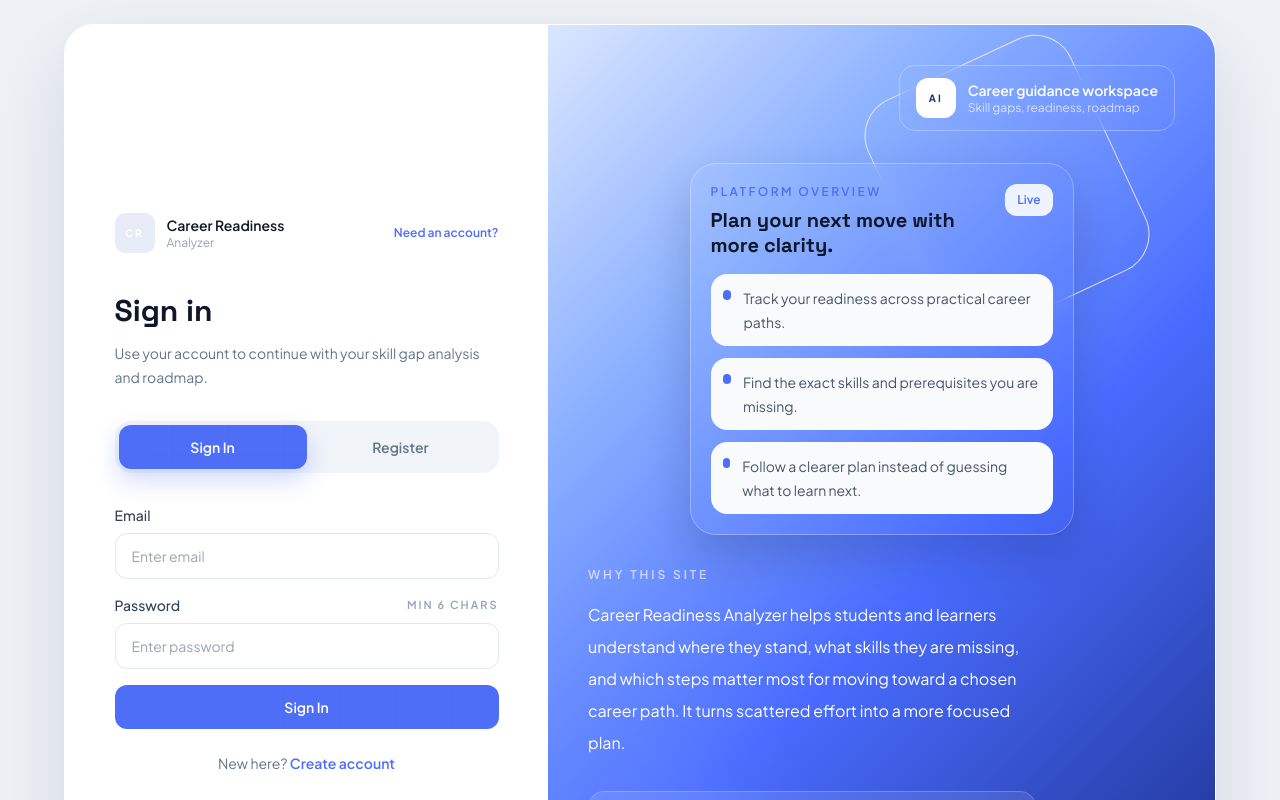
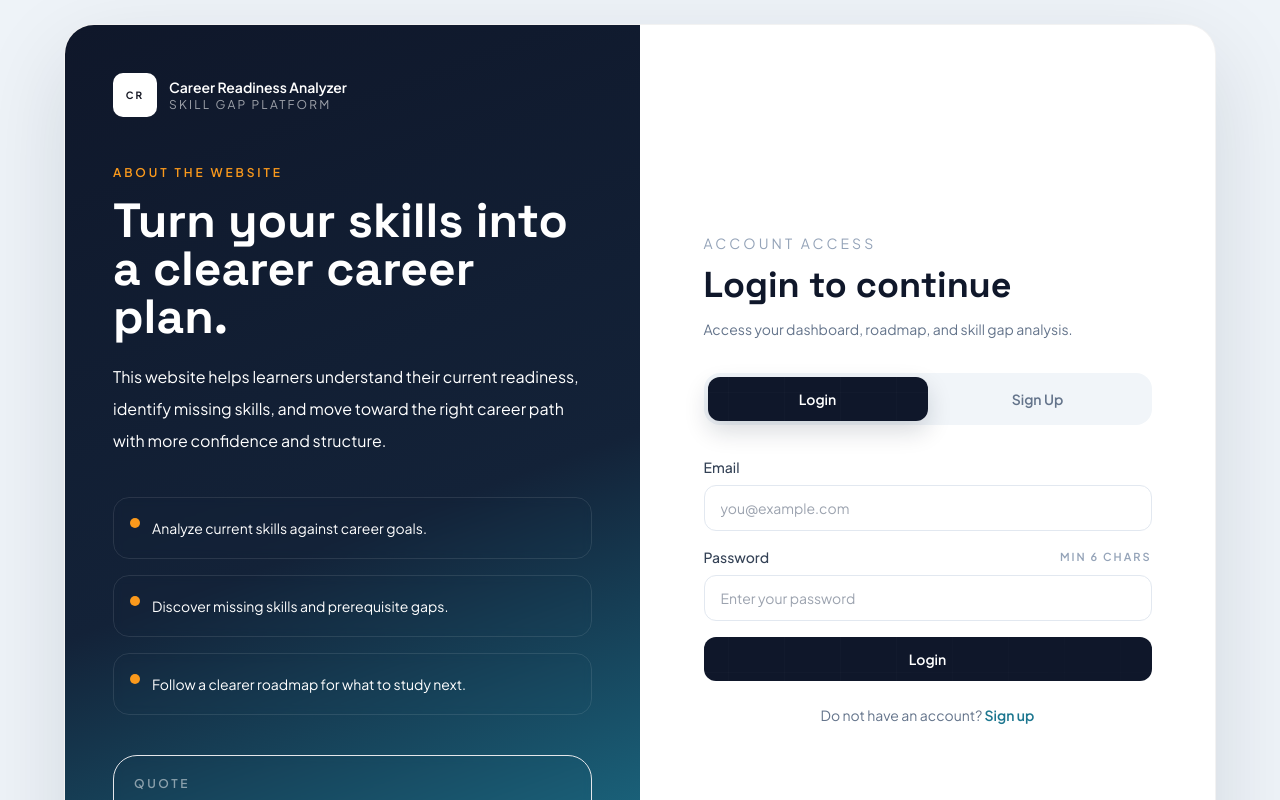
Before and after one commit to aryanishan/skill-based-analyzer, a React (Vite) app in the folder frontend/: page /auth in a window 1280 px wide. Shown: the top 800 px of the page. Built offline with nearby package versions, Linux system fonts and the light colour scheme.

Commit message:
ui changes

```diff
--- a/frontend/src/pages/AuthPage.tsx
+++ b/frontend/src/pages/AuthPage.tsx
@@ -5,10 +5,10 @@ import { register, login } from '../api';
 import LogoBadge from '../components/LogoBadge';
 import { useAuth } from '../context/AuthContext';
 
-const insightCards = [
-  'Track your readiness across practical career paths.',
-  'Find the exact skills and prerequisites you are missing.',
-  'Follow a clearer plan instead of guessing what to learn next.',
+const detailPoints = [
+  'Analyze current skills against career goals.',
+  'Discover missing skills and prerequisite gaps.',
+  'Follow a clearer roadmap for what to study next.',
 ];
 
 export default function AuthPage() {
@@ -38,38 +38,77 @@ export default function AuthPage() {
   };
 
   return (
-    <div className="min-h-screen bg-[#eef2f7] px-4 py-6 sm:px-6 lg:px-8">
-      <div className="mx-auto flex min-h-[calc(100vh-3rem)] w-full max-w-6xl overflow-hidden rounded-[30px] border border-white/70 bg-white shadow-[0_30px_80px_rgba(15,23,42,0.12)] lg:min-h-[720px]">
-        <section className="flex w-full items-center justify-center bg-white px-6 py-10 sm:px-10 lg:w-[42%] lg:px-12">
-          <div className="w-full max-w-sm">
-            <div className="mb-10 flex items-center justify-between gap-3">
-              <div className="flex items-center gap-3">
-                <LogoBadge
-                  label="CR"
-                  className="h-10 w-10 rounded-2xl bg-[#0f172a] text-[10px] tracking-[0.22em] text-white"
-                />
-                <div>
-                  <div className="text-sm font-semibold text-[#0f172a]">Career Readiness</div>
-                  <div className="text-xs text-slate-400">Analyzer</div>
-                </div>
-              </div>
-              <div className="text-xs font-semibold text-[#4f6ef7]">
-                {mode === 'login' ? 'Need an account?' : 'Already joined?'}
+    <div className="min-h-screen bg-[#eef3f8] px-4 py-6 sm:px-6 lg:px-8">
+      <div className="mx-auto grid min-h-[calc(100vh-3rem)] max-w-6xl overflow-hidden rounded-[30px] border border-black/5 bg-white shadow-[0_30px_90px_rgba(15,23,42,0.12)] lg:grid-cols-2">
+        <section className="relative flex flex-col justify-between bg-[linear-gradient(160deg,#0f172a_0%,#132238_55%,#1c768f_100%)] px-6 py-8 text-white sm:px-10 sm:py-10 lg:px-12 lg:py-12">
+          <div className="absolute inset-0 overflow-hidden">
+            <div className="absolute -left-20 top-10 h-48 w-48 rounded-full bg-white/8 blur-3xl" />
+            <div className="absolute right-0 top-0 h-64 w-64 rounded-full bg-[#fa991c]/12 blur-3xl" />
+            <div className="absolute bottom-10 right-10 h-40 w-40 rounded-full bg-white/8 blur-2xl" />
+          </div>
+
+          <div className="relative z-10">
+            <div className="flex items-center gap-3">
+              <LogoBadge
+                label="CR"
+                className="h-11 w-11 rounded-2xl bg-white text-[10px] tracking-[0.22em] text-[#0f172a]"
+              />
+              <div>
+                <div className="text-sm font-semibold">Career Readiness Analyzer</div>
+                <div className="text-xs uppercase tracking-[0.18em] text-white/60">Skill gap platform</div>
               </div>
             </div>
 
-            <div>
-              <h1 className="font-['Space_Grotesk'] text-3xl font-bold text-[#0f172a]">
-                {mode === 'login' ? 'Sign in' : 'Create account'}
+            <div className="mt-12 max-w-lg">
+              <div className="text-xs font-semibold uppercase tracking-[0.24em] text-[#fa991c]">
+                About the website
+              </div>
+              <h1 className="mt-4 font-['Space_Grotesk'] text-4xl font-bold leading-tight sm:text-5xl">
+                Turn your skills into a clearer career plan.
               </h1>
-              <p className="mt-3 text-sm leading-6 text-slate-500">
-                {mode === 'login'
-                  ? 'Use your account to continue with your skill gap analysis and roadmap.'
-                  : 'Start building your personalized path with a clearer view of your current skills.'}
+              <p className="mt-5 text-base leading-8 text-white/78">
+                This website helps learners understand their current readiness, identify missing skills, and move
+                toward the right career path with more confidence and structure.
               </p>
             </div>
 
-            <div className="mt-8 grid grid-cols-2 rounded-2xl bg-slate-100 p-1">
+            <div className="mt-10 space-y-4">
+              {detailPoints.map((point) => (
+                <div
+                  key={point}
+                  className="flex items-start gap-3 rounded-2xl border border-white/10 bg-white/8 px-4 py-4 backdrop-blur-sm"
+                >
+                  <div className="mt-1 h-2.5 w-2.5 rounded-full bg-[#fa991c]" />
+                  <p className="text-sm leading-7 text-white/82">{point}</p>
+                </div>
+              ))}
+            </div>
+          </div>
+
+          <div className="relative z-10 mt-10 rounded-[24px] border border-white/12 bg-white/8 p-5 backdrop-blur-sm">
+            <div className="text-xs font-semibold uppercase tracking-[0.22em] text-white/50">Quote</div>
+            <p className="mt-3 text-lg leading-8 text-white">
+              "The future depends on what you do today."
+            </p>
+            <p className="mt-2 text-sm text-white/65">Mahatma Gandhi</p>
+          </div>
+        </section>
+
+        <section className="flex items-center justify-center px-6 py-8 sm:px-10 sm:py-10 lg:px-12 lg:py-12">
+          <div className="w-full max-w-md">
+            <div className="mb-8">
+              <div className="text-sm uppercase tracking-[0.22em] text-slate-400">Account access</div>
+              <h2 className="mt-3 font-['Space_Grotesk'] text-3xl font-bold leading-tight text-[#0f172a] sm:text-4xl">
+                {mode === 'login' ? 'Login to continue' : 'Create your account'}
+              </h2>
+              <p className="mt-3 text-sm leading-6 text-slate-500">
+                {mode === 'login'
+                  ? 'Access your dashboard, roadmap, and skill gap analysis.'
+                  : 'Sign up to start exploring your readiness and next learning steps.'}
+              </p>
+            </div>
+
+            <div className="grid grid-cols-2 rounded-2xl bg-slate-100 p-1">
               {(['login', 'register'] as const).map((item) => (
                 <button
                   key={item}
@@ -77,11 +116,11 @@ export default function AuthPage() {
                   onClick={() => setMode(item)}
                   className={`rounded-xl px-4 py-3 text-sm font-semibold transition-all ${
                     mode === item
-                      ? 'bg-[#4f6ef7] text-white shadow-[0_10px_24px_rgba(79,110,247,0.28)]'
+                      ? 'bg-[#0f172a] text-white shadow-[0_10px_24px_rgba(15,23,42,0.16)]'
                       : 'text-slate-500'
                   }`}
                 >
-                  {item === 'login' ? 'Sign In' : 'Register'}
+                  {item === 'login' ? 'Login' : 'Sign Up'}
                 </button>
               ))}
             </div>
@@ -92,7 +131,7 @@ export default function AuthPage() {
                   <label className="mb-2 block text-sm font-medium text-slate-700">Full Name</label>
                   <input
                     type="text"
-                    className="w-full rounded-xl border border-slate-200 bg-white px-4 py-3 text-sm text-slate-900 outline-none transition focus:border-[#4f6ef7]/40 focus:ring-4 focus:ring-[#4f6ef7]/10"
+                    className="w-full rounded-xl border border-slate-200 bg-white px-4 py-3 text-sm text-slate-900 outline-none transition focus:border-[#1c768f]/40 focus:ring-4 focus:ring-[#1c768f]/10"
                     placeholder="Aryan Ishan"
                     value={form.name}
                     onChange={e => setForm(current => ({ ...current, name: e.target.value }))}
@@ -105,8 +144,8 @@ export default function AuthPage() {
                 <label className="mb-2 block text-sm font-medium text-slate-700">Email</label>
                 <input
                   type="email"
-                  className="w-full rounded-xl border border-slate-200 bg-white px-4 py-3 text-sm text-slate-900 outline-none transition focus:border-[#4f6ef7]/40 focus:ring-4 focus:ring-[#4f6ef7]/10"
-                  placeholder="Enter email"
+                  className="w-full rounded-xl border border-slate-200 bg-white px-4 py-3 text-sm text-slate-900 outline-none transition focus:border-[#1c768f]/40 focus:ring-4 focus:ring-[#1c768f]/10"
+                  placeholder="you@example.com"
                   value={form.email}
                   onChange={e => setForm(current => ({ ...current, email: e.target.value }))}
                   required
@@ -122,8 +161,8 @@ export default function AuthPage() {
                 </div>
                 <input
                   type="password"
-                  className="w-full rounded-xl border border-slate-200 bg-white px-4 py-3 text-sm text-slate-900 outline-none transition focus:border-[#4f6ef7]/40 focus:ring-4 focus:ring-[#4f6ef7]/10"
-                  placeholder={mode === 'login' ? 'Enter password' : 'Create password'}
+                  className="w-full rounded-xl border border-slate-200 bg-white px-4 py-3 text-sm text-slate-900 outline-none transition focus:border-[#1c768f]/40 focus:ring-4 focus:ring-[#1c768f]/10"
+                  placeholder={mode === 'login' ? 'Enter your password' : 'Create your password'}
                   value={form.password}
                   onChange={e => setForm(current => ({ ...current, password: e.target.value }))}
                   required
@@ -134,79 +173,24 @@ export default function AuthPage() {
               <button
                 type="submit"
                 disabled={loading}
-                className="w-full rounded-xl bg-[#4f6ef7] px-4 py-3 text-sm font-semibold text-white transition hover:bg-[#3f5de0] disabled:cursor-not-allowed disabled:opacity-60"
+                className="w-full rounded-xl bg-[#0f172a] px-4 py-3 text-sm font-semibold text-white transition hover:bg-[#18263d] disabled:cursor-not-allowed disabled:opacity-60"
               >
-                {loading ? 'Authenticating...' : mode === 'login' ? 'Sign In' : 'Create Account'}
+                {loading ? 'Authenticating...' : mode === 'login' ? 'Login' : 'Create Account'}
               </button>
             </form>
 
             <div className="mt-6 text-center text-sm text-slate-500">
-              {mode === 'login' ? 'New here?' : 'Already have an account?'}{' '}
+              {mode === 'login' ? 'Do not have an account?' : 'Already have an account?'}{' '}
               <button
                 type="button"
                 onClick={() => setMode(mode === 'login' ? 'register' : 'login')}
-                className="font-semibold text-[#4f6ef7]"
+                className="font-semibold text-[#1c768f]"
               >
-                {mode === 'login' ? 'Create account' : 'Sign in'}
+                {mode === 'login' ? 'Sign up' : 'Login'}
               </button>
             </div>
           </div>
         </section>
-
-        <aside className="relative hidden overflow-hidden lg:flex lg:w-[58%] lg:flex-col lg:justify-between lg:bg-[linear-gradient(135deg,#dbe7ff_0%,#8cb1ff_26%,#496cff_58%,#1c2f8a_100%)] lg:p-8 xl:p-10">
-          <div className="absolute inset-0">
-            <div className="absolute -right-12 -top-6 h-40 w-72 rounded-[36px] bg-white/14 blur-sm rotate-[-18deg]" />
-            <div className="absolute right-10 top-14 h-64 w-80 rounded-[44px] bg-[#1b2c79]/36 rotate-[-24deg]" />
-            <div className="absolute right-24 top-8 h-64 w-56 rounded-[40px] border border-white/18 bg-white/8 rotate-[-25deg]" />
-            <div className="absolute bottom-14 left-10 h-36 w-36 rounded-full bg-white/10 blur-3xl" />
-          </div>
-
-          <div className="relative z-10 ml-auto flex items-center gap-3 rounded-2xl border border-white/30 bg-white/18 px-4 py-3 backdrop-blur-md">
-            <LogoBadge
-              label="AI"
-              className="h-10 w-10 rounded-xl bg-white text-[10px] tracking-[0.22em] text-[#1b2c79]"
-            />
-            <div>
-              <div className="text-sm font-semibold text-white">Career guidance workspace</div>
-              <div className="text-xs text-white/70">Skill gaps, readiness, roadmap</div>
-            </div>
-          </div>
-
-          <div className="relative z-10 mx-auto my-8 w-full max-w-sm rounded-[26px] border border-white/30 bg-white/92 p-5 shadow-[0_22px_45px_rgba(15,23,42,0.18)] backdrop-blur-md">
-            <div className="flex items-start justify-between gap-3">
-              <div>
-                <div className="text-xs font-semibold uppercase tracking-[0.2em] text-[#4f6ef7]">Platform overview</div>
-                <h2 className="mt-2 font-['Space_Grotesk'] text-xl font-bold leading-tight text-[#0f172a]">
-                  Plan your next move with more clarity.
-                </h2>
-              </div>
-              <div className="rounded-xl bg-[#eef3ff] px-3 py-2 text-xs font-semibold text-[#4f6ef7]">Live</div>
-            </div>
-
-            <div className="mt-4 space-y-3">
-              {insightCards.map((item) => (
-                <div key={item} className="flex items-start gap-3 rounded-2xl bg-slate-50 px-3 py-3">
-                  <div className="mt-1 h-2.5 w-2.5 rounded-full bg-[#4f6ef7]" />
-                  <p className="text-sm leading-6 text-slate-600">{item}</p>
-                </div>
-              ))}
-            </div>
-          </div>
-
-          <div className="relative z-10 max-w-md text-white">
-            <div className="text-xs font-semibold uppercase tracking-[0.24em] text-white/65">Why this site</div>
-            <p className="mt-4 text-base leading-8 text-white/88">
-              Career Readiness Analyzer helps students and learners understand where they stand, what skills they are missing,
-              and which steps matter most for moving toward a chosen career path. It turns scattered effort into a more focused plan.
-            </p>
-            <div className="mt-8 rounded-2xl border border-white/20 bg-white/10 px-5 py-4 backdrop-blur-sm">
-              <p className="text-lg leading-8 text-white">
-                "Success is where preparation and opportunity meet."
-              </p>
-              <p className="mt-3 text-sm font-medium text-white/75">Seneca</p>
-            </div>
-          </div>
-        </aside>
       </div>
     </div>
   );
```
